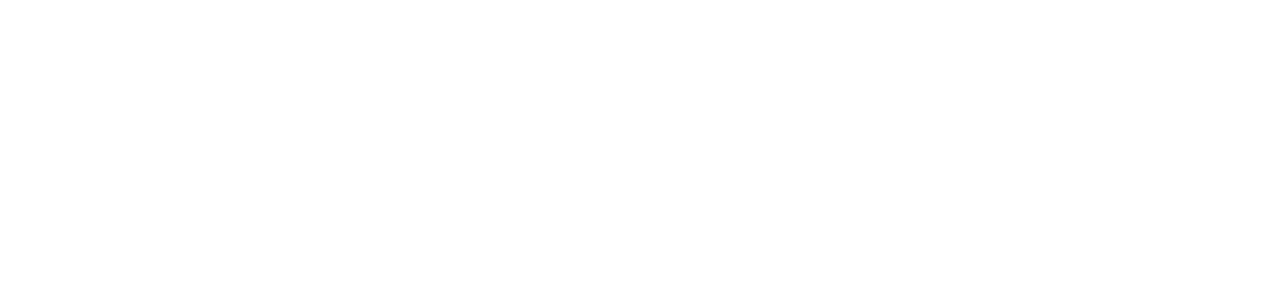
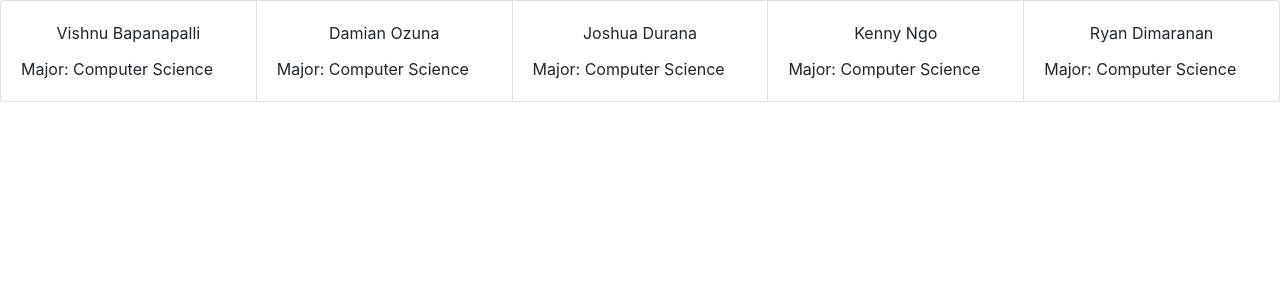
Before and after one commit to vishnubapana/Stock-Prediction-App, a React (Create React App) app in the folder frontend/: page / in a window 1280 px wide. Shown: the top 300 px of the page. Built offline with nearby package versions, Linux system fonts and the light colour scheme.

Commit message:
Added team component, updated App.js to display team component, finally updated index.js to properly import bootstrap.min.css

```diff
--- a/frontend/src/App.js
+++ b/frontend/src/App.js
@@ -1,9 +1,13 @@
-import logo from './logo.svg';
+//import logo from './logo.svg';
 import './App.css';
 import LandingPage from './components/LandingPage/LandingPage'
+import Team from './components/LandingPage/Team'
 function App() {
   return (
-    <LandingPage/>
+    <div className="App">
+      <LandingPage/>
+      <Team/>
+    </div>
   );
 }
 
--- /dev/null
+++ b/frontend/src/components/LandingPage/Team.js
@@ -0,0 +1,42 @@
+import React from 'react';
+import {
+  Card, CardTitle, CardText, CardGroup, CardBody
+} from 'reactstrap';
+const Team = (props) => {
+  return (
+    <CardGroup>
+      <Card>
+        <CardBody>
+          <CardTitle>Vishnu Bapanapalli</CardTitle>
+          <CardText align='left'>Major: Computer Science</CardText>
+        </CardBody>
+      </Card>
+      <Card>
+        <CardBody>
+          <CardTitle>Damian Ozuna</CardTitle>
+          <CardText align='left'>Major: Computer Science</CardText>
+        </CardBody>
+      </Card>
+      <Card>
+        <CardBody>
+          <CardTitle>Joshua Durana</CardTitle>
+          <CardText align='left'>Major: Computer Science</CardText>
+        </CardBody>
+      </Card>
+      <Card>
+        <CardBody>
+          <CardTitle>Kenny Ngo</CardTitle>
+          <CardText align='left'>Major: Computer Science</CardText>
+        </CardBody>
+      </Card>
+      <Card>
+        <CardBody>
+          <CardTitle>Ryan Dimaranan</CardTitle>
+          <CardText align='left'>Major: Computer Science</CardText>
+        </CardBody>
+      </Card>
+    </CardGroup>
+  );
+};
+
+export default Team;
--- a/frontend/src/index.js
+++ b/frontend/src/index.js
@@ -3,7 +3,7 @@
 import './index.css';
 import App from './App';
 import reportWebVitals from './reportWebVitals';
-import 'bootstrap/dist/css/bootstrap.min.css'
+import'bootstrap/dist/css/bootstrap.min.css';
 
 ReactDOM.render(
   <React.StrictMode>
```
